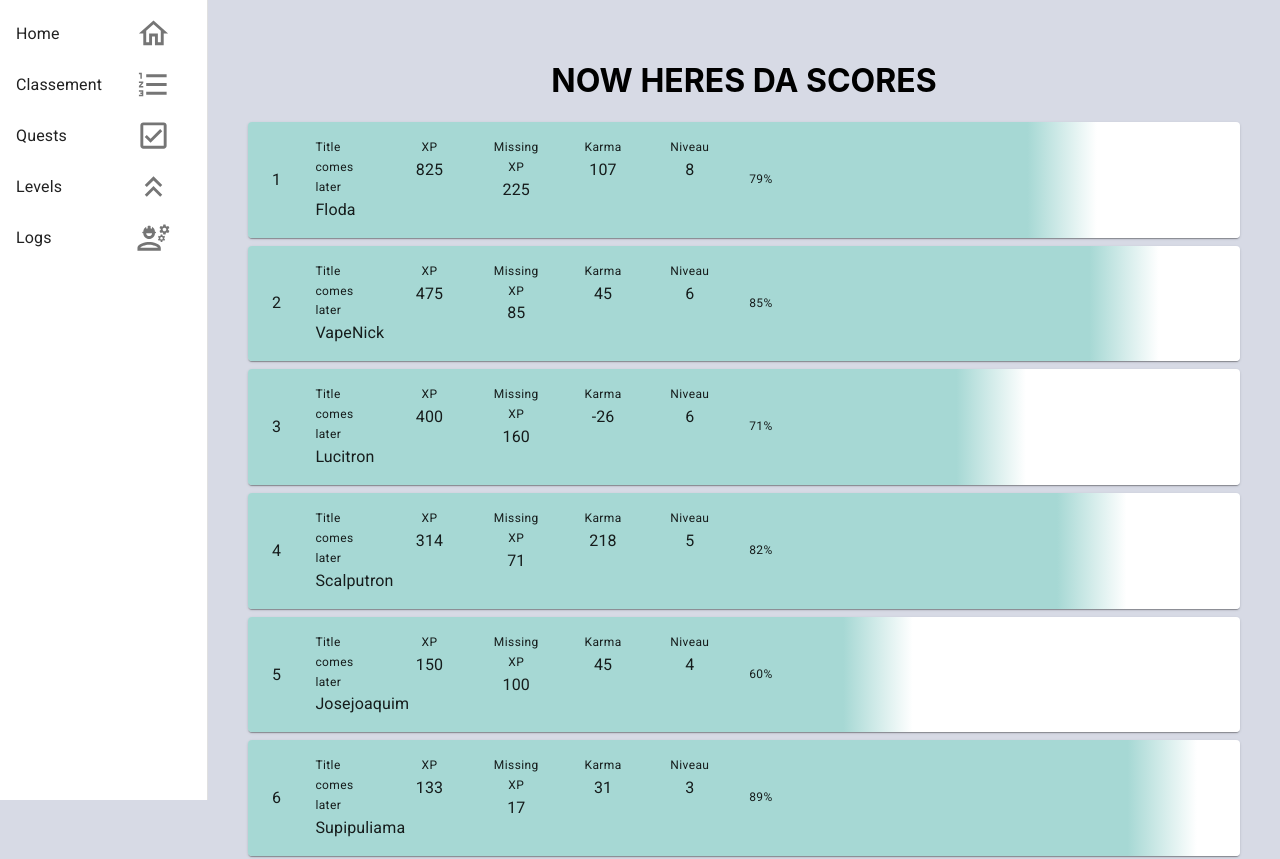
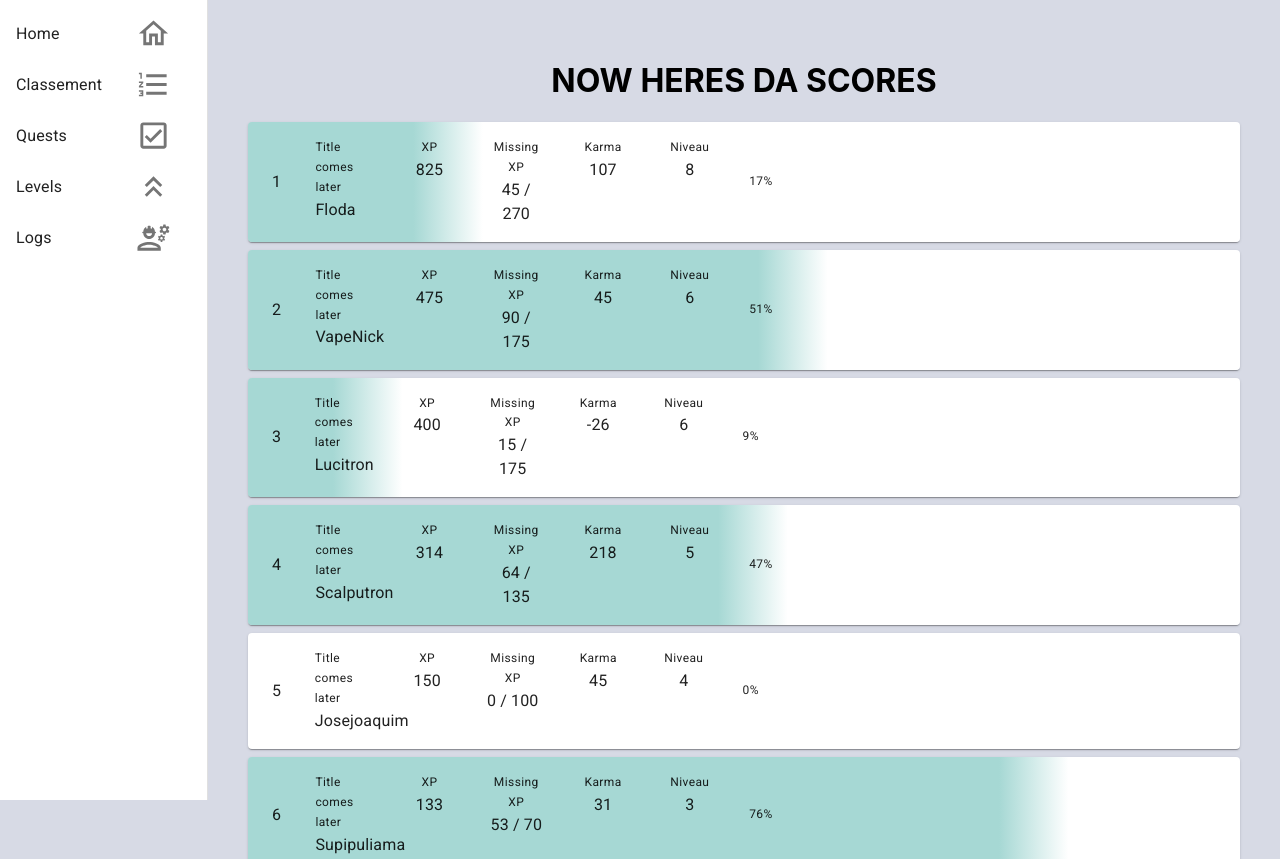
Before and after one commit to jacquat-jonathan/da-thang, a React (Vite) app: page /players in a window 1280 px wide. Shown: the top 859 px of the page. Built offline with nearby package versions, Linux system fonts and the light colour scheme; no server answers; what aws-amplify would draw is missing.

Commit message:
Player level percentage now right

```diff
--- a/src/components/players/PlayerTile.tsx
+++ b/src/components/players/PlayerTile.tsx
@@ -17,26 +17,29 @@ type PlayerTileProps = {
 const PlayerTile: React.FC<PlayerTileProps> = ({ player, level, place }) => {
   const progressPercentage = () => {
     return level
-      ? (player.xp / (level.requiredXp + level.xpToNextLevel)) * 100
+      ? ((player.xp - level.requiredXp) / +level.xpToNextLevel) * 100
       : 0;
   };
 
   const gradientEase = 7;
 
   const getGradient = () => {
+    if (progressPercentage() === 0) {
+      return 'background: #FFFFFF';
+    }
     if (progressPercentage() < 100 - gradientEase) {
-      return `linear-gradient(90deg, #A6D8D4 ${progressPercentage()}%, #ffffff ${
+      return `linear-gradient(90deg, #A6D8D4 ${progressPercentage()}%, #FFFFFF ${
         progressPercentage() + gradientEase
       }%, rgba(255,255,255) 100%)`;
     }
-    return `linear-gradient(90deg, #A6D8D4 ${progressPercentage()}%, rgba(255,255,255) 100%)`;
+    return `linear-gradient(90deg, #A6D8D4 ${progressPercentage()}%, #FFFFFF 100%)`;
   };
 
   const getMissingXp = () => {
     if (level) {
-      return level.requiredXp + level.xpToNextLevel - player.xp;
+      return `${player.xp - level.requiredXp} / ${level.xpToNextLevel}`;
     }
-    return 0;
+    return '-1';
   };
 
   return (
```
